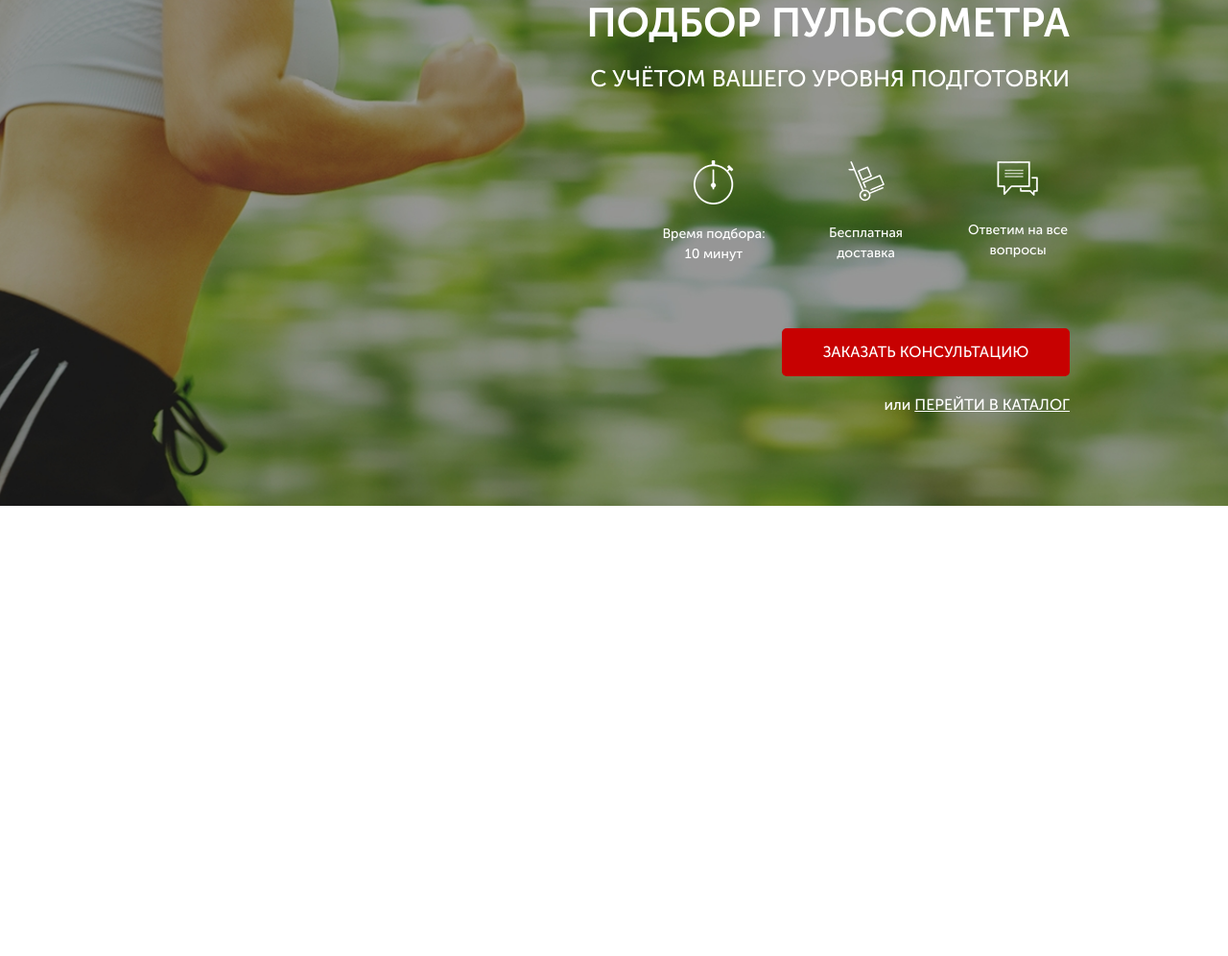
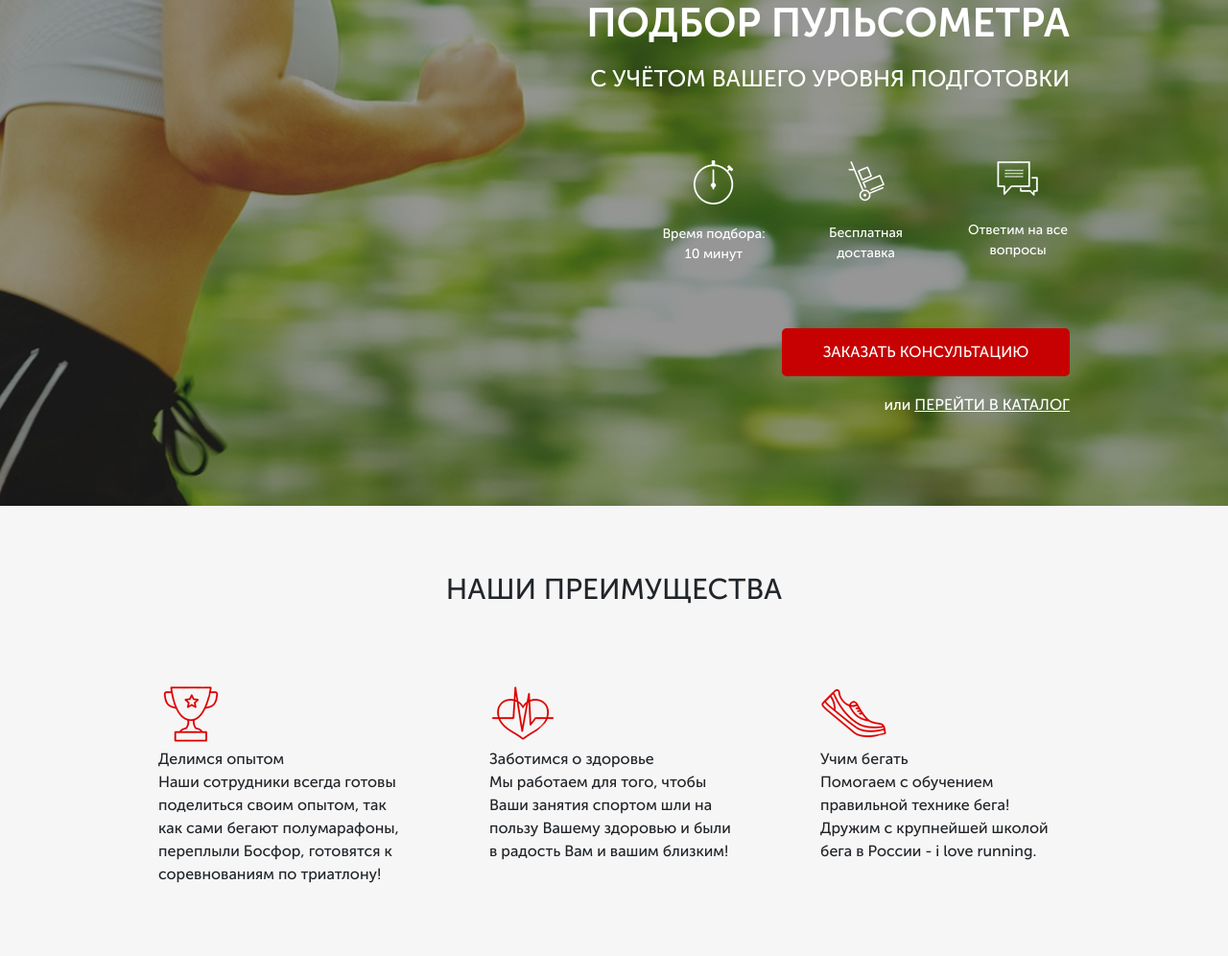
Before and after one commit to VladBolofinov/PROJECT_PULSOMETR, a website: page src/index.html in a window 1280 px wide. Shown: the part 165-1161 px from the top of the page at 96% size. Before the commit the page ends 800 px from the top, so only its background shows below. Drawn offline with Linux system fonts and the light colour scheme.

Commit message:
aking_second_block

```diff
--- a/src/index.html
+++ b/src/index.html
@@ -51,6 +51,34 @@
                     <a href="#">перейти в каталог</a>
                 </div>
             </div>
+        </div>
+    </div>
+    <div class="advantages">
+        <div class="container">
+            <h1 class="advantages__header">наши преимущества</h1>
+            <div class="advantages__icons">
+                <div class="advantages__icon">
+                    <img src="icons/advantages/cup.png" alt="cup">
+                    <div class="advantages__icon__header">Делимся опытом</div>
+                    <div class="advantages__icon__descr">Наши сотрудники всегда готовы
+                    поделиться своим опытом, так как сами бегают полумарафоны,
+                    переплыли Босфор, готовятся к соревнованиям по триатлону!</div>
+                </div>
+                <div class="advantages__icon">
+                    <img src="icons/advantages/heart.png" alt="heart">
+                    <div class="advantages__icon__header">Заботимся о здоровье</div>
+                    <div class="advantages__icon__descr">Мы работаем для того, чтобы Ваши
+                        занятия спортом шли на пользу Вашему здоровью и были в радость Вам
+                        и вашим близким!</div>
+                </div>
+                <div class="advantages__icon">
+                    <img src="icons/advantages/shoe.png" alt="shoe">
+                    <div class="advantages__icon__header">Учим бегать</div>
+                    <div class="advantages__icon__descr">Помогаем с обучением правильной технике бега!
+                        Дружим с крупнейшей школой бега в России - <span>i love running.</span>
+                    </div>
+                </div>
+            </div>
 
         </div>
     </div>
--- /dev/null
+++ b/src/sass/blocks/_advantages.scss
@@ -0,0 +1,19 @@
+.advantages {
+    background-color: #f6f6f6;
+    min-height: 469px;
+    &__header {
+        padding-top: 69px;
+        font-size: 30px;
+        text-align: center;
+        text-transform: uppercase;
+        }
+    &__icons {
+            padding-top: 69px;
+            display: flex;
+            justify-content: space-between;
+        }
+    &__icon {
+        width: 260px;
+    }
+
+    }
--- a/src/sass/blocks/style.scss
+++ b/src/sass/blocks/style.scss
@@ -14,3 +14,5 @@
 @import 'header';
 
 @import 'buttons';
+
+@import 'advantages';
```
Also changed, not shown: src/css/blocks/style.min.css.
